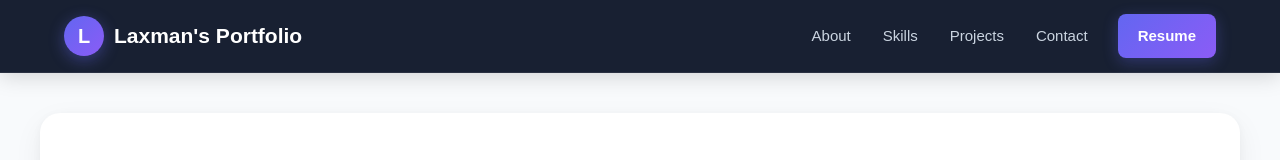
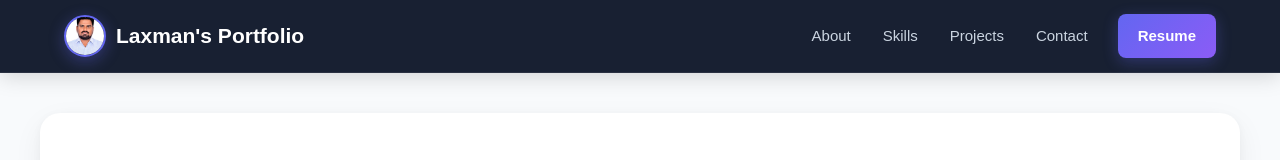
Before and after one commit to Gaini-Laxman/fortfolio, a React (Vite) app: page / in a window 1280 px wide. Shown: the top 160 px of the page. Built offline with nearby package versions, Linux system fonts and the light colour scheme.

Commit message:
added profile pic

```diff
--- a/src/components/Navbar.css
+++ b/src/components/Navbar.css
@@ -59,7 +59,7 @@
   white-space: nowrap;
 }
 
-.logo-letter {
+.profile-logo {
   width: 40px;
   height: 40px;
 
@@ -86,7 +86,7 @@
   transition: 0.3s ease;
 }
 
-.navbar-logo:hover .logo-letter {
+.navbar-logo:hover .profile-logo {
   transform: scale(1.08);
 }
 
@@ -295,7 +295,7 @@
     font-size: 18px;
   }
 
-  .logo-letter {
+  .profile-logo {
     width: 36px;
     height: 36px;
 
@@ -419,7 +419,7 @@
     font-size: 16px;
   }
 
-  .logo-letter {
+  .profile-logo {
     width: 34px;
     height: 34px;
 
@@ -436,3 +436,34 @@
     width: 23px;
   }
 }
+
+/* ========================================
+   PROFILE IMAGE
+======================================== */
+
+.profile-logo {
+  width: 42px;
+  height: 42px;
+
+  display: block;
+
+  border-radius: 50%;
+
+  object-fit: cover;
+
+  border: 2px solid #6366f1;
+
+  box-shadow:
+    0 4px 15px rgba(99, 102, 241, 0.35);
+
+  transition:
+    transform 0.3s ease,
+    box-shadow 0.3s ease;
+}
+
+.navbar-logo:hover .profile-logo {
+  transform: scale(1.08);
+
+  box-shadow:
+    0 6px 20px rgba(99, 102, 241, 0.5);
+}
--- a/src/components/Navbar.jsx
+++ b/src/components/Navbar.jsx
@@ -15,7 +15,8 @@ export default function Navbar() {
 
         {/* Logo */}
         <a href="#about" className="navbar-logo" onClick={closeMenu}>
-          <span className="logo-letter">L</span>
+          <img src="/profile.jpg" alt="Gaini Laxman"
+            className="profile-logo" />
           <span className="logo-text">Laxman's Portfolio</span>
         </a>
 
```
Also changed, not shown: public/profile.jpg (added).
